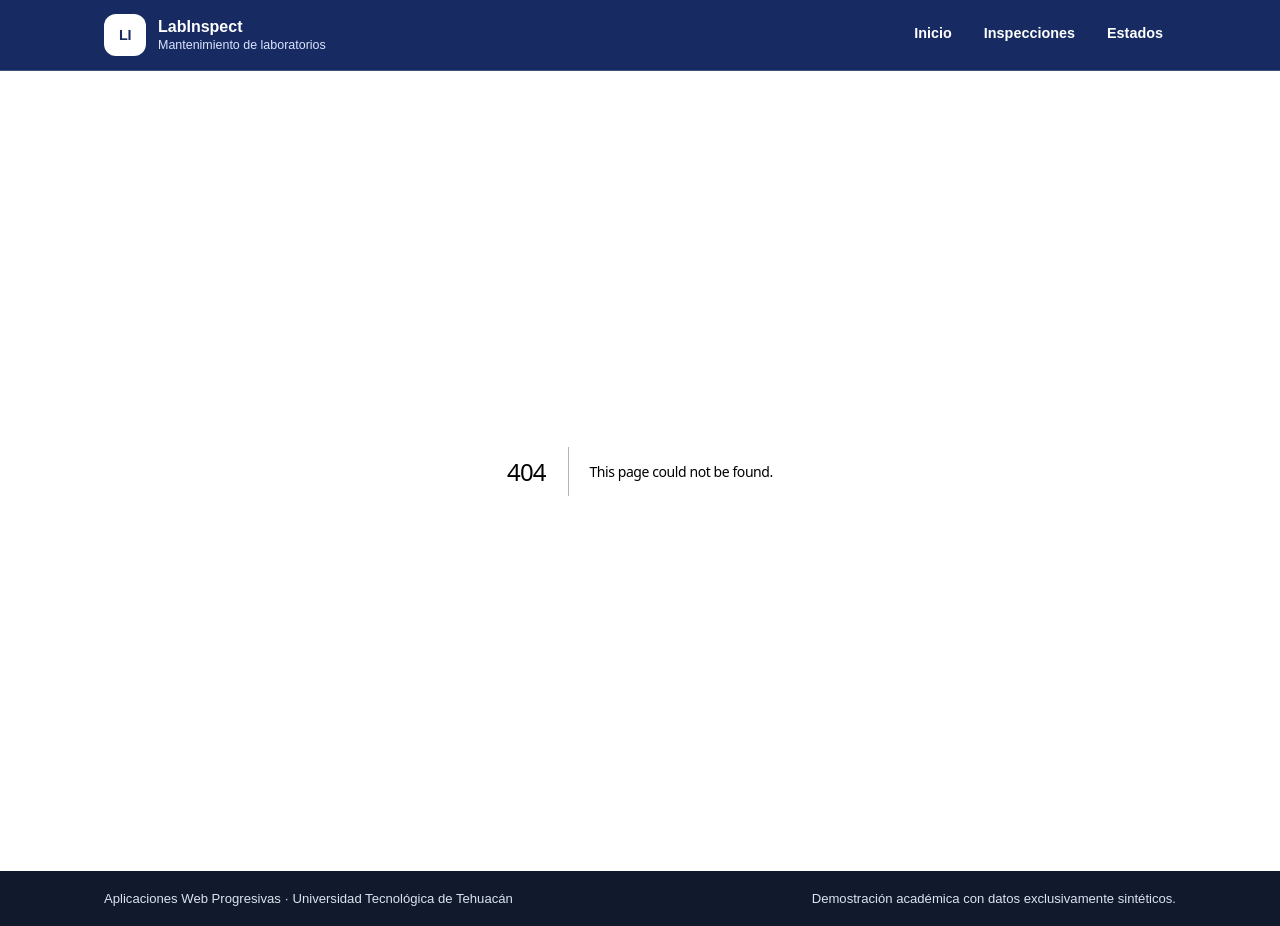
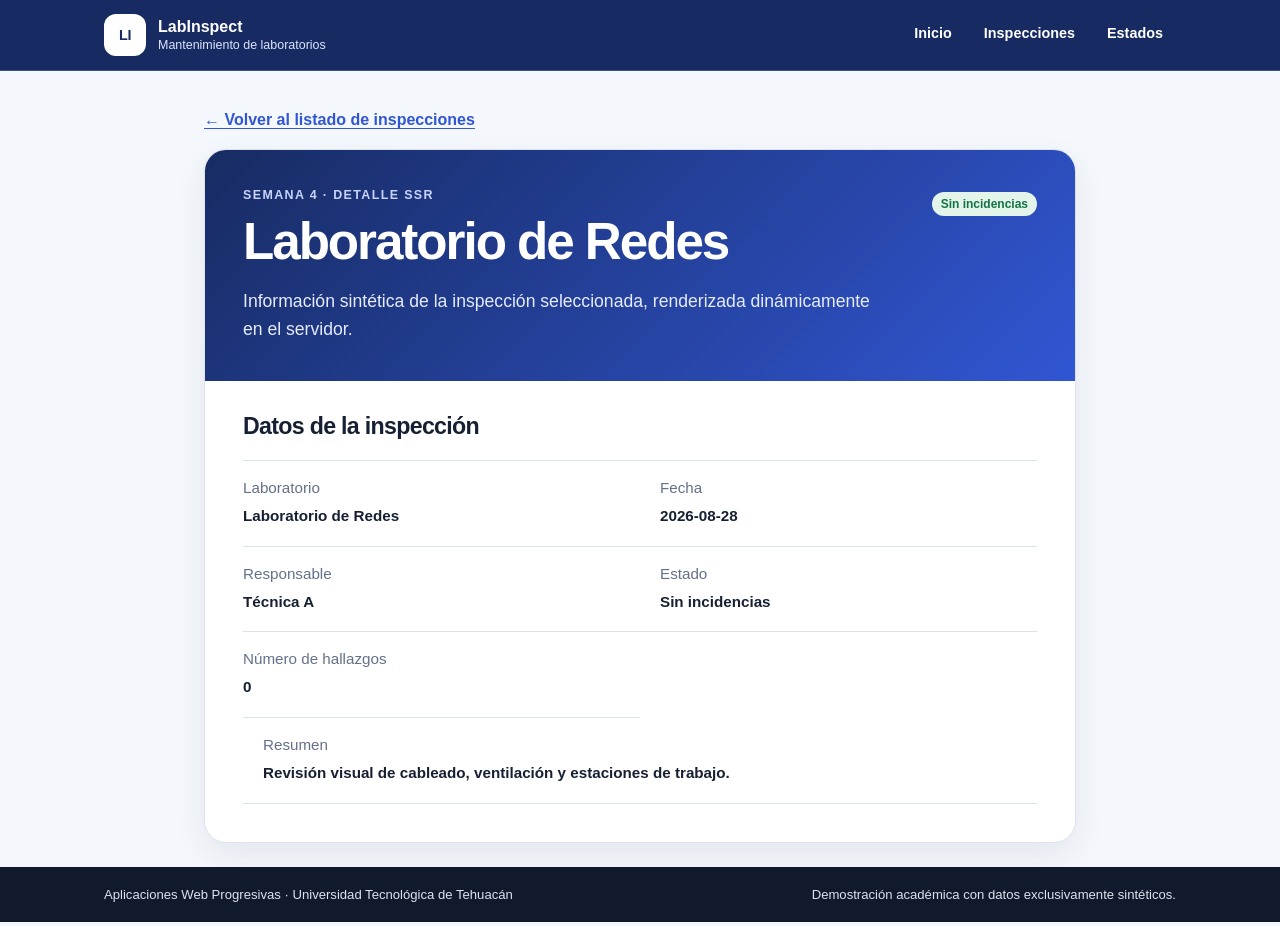
Before and after one commit to imnotfrank-x/pwa-inspecciones-, a Next.js app: page /inspecciones/inspection-001 in a window 1280 px wide. Before the commit this address had no page. Built offline with nearby package versions, Linux system fonts and the light colour scheme.

Commit message:
feat: agregar detalle ssr de inspecciones

```diff
--- a/src/app/globals.css
+++ b/src/app/globals.css
@@ -338,6 +338,112 @@ dd { font-size: .82rem; font-weight: 700; margin: 0; text-align: right; }
   text-decoration: none;
 }
 
+.inspection-detail-shell {
+  max-width: 920px;
+}
+
+.detail-back-link {
+  color: var(--accent);
+  display: inline-flex;
+  font-weight: 700;
+  margin-bottom: 20px;
+  text-underline-offset: 3px;
+}
+
+.detail-back-link:hover {
+  color: #2445b5;
+}
+
+.detail-back-link:focus-visible {
+  border-radius: 4px;
+  outline: 3px solid var(--accent);
+  outline-offset: 4px;
+}
+
+.inspection-detail {
+  background: var(--surface);
+  border: 1px solid var(--line);
+  border-radius: 22px;
+  box-shadow: 0 12px 32px rgba(36, 55, 95, 0.08);
+  overflow: hidden;
+}
+
+.inspection-detail-header {
+  align-items: flex-start;
+  background: linear-gradient(135deg, #172b62, #3156d3);
+  color: #ffffff;
+  display: flex;
+  gap: 24px;
+  justify-content: space-between;
+  padding: 38px;
+}
+
+.inspection-detail-header .eyebrow {
+  color: #c9d3ff;
+}
+
+.inspection-detail-header h1 {
+  font-size: clamp(2rem, 5vw, 3.2rem);
+}
+
+.inspection-detail-header .lead {
+  margin-bottom: 0;
+}
+
+.inspection-detail-header .badge {
+  flex: 0 0 auto;
+  margin-top: 4px;
+}
+
+.inspection-detail-content {
+  padding: 32px 38px 38px;
+}
+
+.inspection-detail-content h2 {
+  font-size: 1.45rem;
+  margin-bottom: 20px;
+}
+
+.inspection-detail-list {
+  border-top: 1px solid var(--line);
+  display: grid;
+  grid-template-columns: repeat(2, minmax(0, 1fr));
+  margin: 0;
+  padding: 0;
+}
+
+.inspection-detail-list div {
+  border-bottom: 1px solid var(--line);
+  display: grid;
+  gap: 8px;
+  margin: 0;
+  padding: 18px 12px 18px 0;
+}
+
+.inspection-detail-list div:nth-child(even) {
+  padding-left: 20px;
+}
+
+.inspection-detail-list dt,
+.inspection-detail-list dd {
+  font-size: 0.95rem;
+  text-align: left;
+}
+
+.inspection-detail-list dd {
+  line-height: 1.55;
+}
+
+.inspection-detail-list .inspection-detail-summary {
+  grid-column: 1 / -1;
+  padding-left: 0;
+}
+
+.inspection-not-found {
+  background: #f8faff;
+  border-style: dashed;
+}
+
 @media (max-width: 760px) {
   .page-shell {
     padding: 20px 16px;
@@ -368,6 +474,27 @@ dd { font-size: .82rem; font-weight: 700; margin: 0; text-align: right; }
 
   .state-verification a {
     text-align: center;
+  }
+
+  .inspection-detail-header {
+    flex-direction: column;
+    padding: 28px 22px;
+  }
+
+  .inspection-detail-content {
+    padding: 24px 22px 28px;
+  }
+
+  .inspection-detail-list {
+    grid-template-columns: 1fr;
+  }
+
+  .inspection-detail-list div:nth-child(even) {
+    padding-left: 0;
+  }
+
+  .inspection-detail-list .inspection-detail-summary {
+    grid-column: auto;
   }
 
   .app-header-inner {
--- /dev/null
+++ b/src/app/inspecciones/[id]/page.tsx
@@ -0,0 +1,82 @@
+import { notFound } from "next/navigation";
+import { getInspectionById } from "../../../lib/data/inspection-detail";
+
+export const dynamic = "force-dynamic";
+
+type InspectionDetailPageProps = Readonly<{
+  params: {
+    id: string;
+  };
+}>;
+
+export default async function InspectionDetailPage({
+  params
+}: InspectionDetailPageProps) {
+  const inspection = await getInspectionById(params.id);
+
+  if (!inspection) {
+    notFound();
+  }
+
+  return (
+    <div className="page-shell inspection-detail-shell">
+      <a className="detail-back-link" href="/inspecciones">
+        ← Volver al listado de inspecciones
+      </a>
+
+      <article
+        aria-labelledby="inspection-detail-title"
+        className="inspection-detail"
+      >
+        <header className="inspection-detail-header">
+          <div>
+            <p className="eyebrow">Semana 4 · Detalle SSR</p>
+            <h1 id="inspection-detail-title">{inspection.location}</h1>
+            <p className="lead">
+              Información sintética de la inspección seleccionada, renderizada
+              dinámicamente en el servidor.
+            </p>
+          </div>
+          <span className={`badge badge-${inspection.status}`}>
+            {inspection.statusLabel}
+          </span>
+        </header>
+
+        <section
+          aria-labelledby="inspection-data-heading"
+          className="inspection-detail-content"
+        >
+          <h2 id="inspection-data-heading">Datos de la inspección</h2>
+          <dl className="inspection-detail-list">
+            <div>
+              <dt>Laboratorio</dt>
+              <dd>{inspection.location}</dd>
+            </div>
+            <div>
+              <dt>Fecha</dt>
+              <dd>
+                <time dateTime={inspection.date}>{inspection.date}</time>
+              </dd>
+            </div>
+            <div>
+              <dt>Responsable</dt>
+              <dd>{inspection.inspector}</dd>
+            </div>
+            <div>
+              <dt>Estado</dt>
+              <dd>{inspection.statusLabel}</dd>
+            </div>
+            <div>
+              <dt>Número de hallazgos</dt>
+              <dd>{inspection.findings}</dd>
+            </div>
+            <div className="inspection-detail-summary">
+              <dt>Resumen</dt>
+              <dd>{inspection.summary}</dd>
+            </div>
+          </dl>
+        </section>
+      </article>
+    </div>
+  );
+}
--- /dev/null
+++ b/src/lib/data/inspection-detail.ts
@@ -0,0 +1,20 @@
+import {
+  inspections,
+  type Inspection
+} from "./inspections";
+
+const SYNTHETIC_DETAIL_DELAY_MS = 400;
+
+export async function getInspectionById(
+  id: string
+): Promise<Inspection | undefined> {
+  await new Promise<void>((resolve) => {
+    setTimeout(resolve, SYNTHETIC_DETAIL_DELAY_MS);
+  });
+
+  if (id === "error-demo") {
+    throw new Error("Synthetic inspection detail error");
+  }
+
+  return inspections.find((inspection) => inspection.id === id);
+}
```
Also changed, not shown: src/app/inspecciones/[id]/error.tsx (added, +29 -0 lines), src/app/inspecciones/[id]/loading.tsx (added, +12 -0 lines), src/app/inspecciones/[id]/not-found.tsx (added, +22 -0 lines), 1 other file (tests, documents, lock files or other folders).
